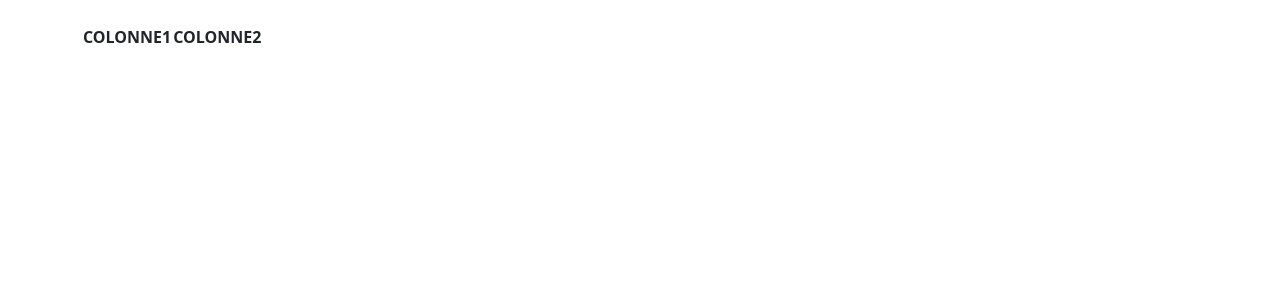
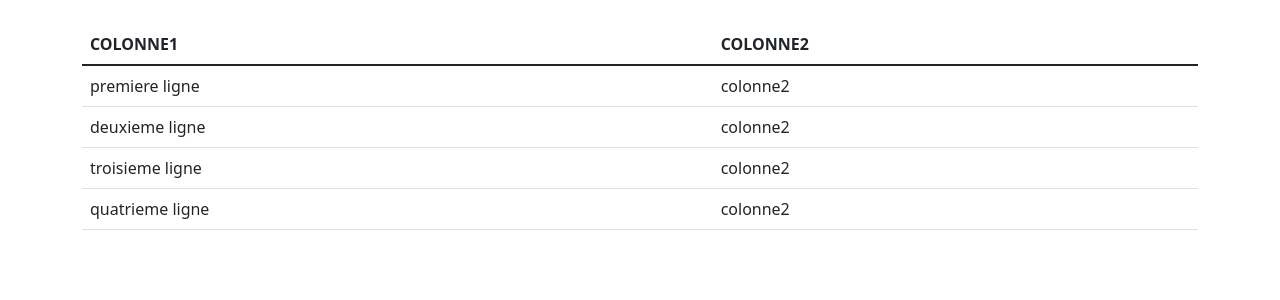
Before and after one commit to thorpe01/projet_stage, a React (Create React App) app: page / in a window 1280 px wide. Shown: the top 300 px of the page. Built offline with nearby package versions, Linux system fonts and the light colour scheme.

Commit message:
c'est bon ca marche

```diff
--- a/src/components/Affichage.js
+++ b/src/components/Affichage.js
@@ -4,12 +4,12 @@ class Affichage extends Component {
 
     constructor(props){
         super(props);
-            this.getHeader = this.getHeader;
-            // this.getRowsData = this.getRowsData;
-            this.getKeys = this.getKeys;
+            this.getHeader = this.getHeader.bind(this);
+            this.getRowsData = this.getRowsData.bind(this);
+            this.getKeys = this.getKeys.bind(this);
         }
 
-    getHeader() {
+    getHeader = function() {
         var keys = this.getKeys();
 
         return keys.map((key, index)=>{
@@ -17,27 +17,28 @@ class Affichage extends Component {
             })
     }
 
-    getKeys() {
-        console.log(this.props.data[0])
+    getKeys = function() {
         return Object.keys(this.props.data[0]);
     }
 
-    renderRow = () => {
-
-        return(
-            null
-        )
+    getRowsData = function() {
+        var items = this.props.data
+        var keys = this.getKeys()
+        return items.map((row, index) => {
+            return <tr key={index}><RenderRow key={index} data={row} keys={keys}/></tr>
+        })
     }
 
     render () {
+
         return (
             <div>
-                <table>
+                <table className='table'>
                     <thead>
                         <tr>{this.getHeader()}</tr >
                     </thead>
                     <tbody>
-                        {/* {this.getRowsData()} */}
+                     {this.getRowsData()}
                     </tbody>
                 </table>
             </div>
@@ -45,4 +46,10 @@ class Affichage extends Component {
     }
 }
 
+const RenderRow = (props) => {
+    return props.keys.map((key, index) => {
+        return <td key={props.data[key]}>{props.data[key]}</td>
+    })
+}
+
 export default Affichage
```
Also changed, not shown: src/App.js (+0 -52 lines).
